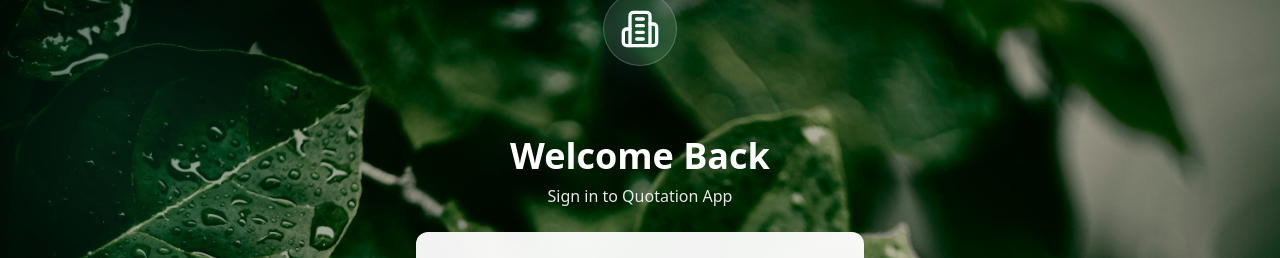
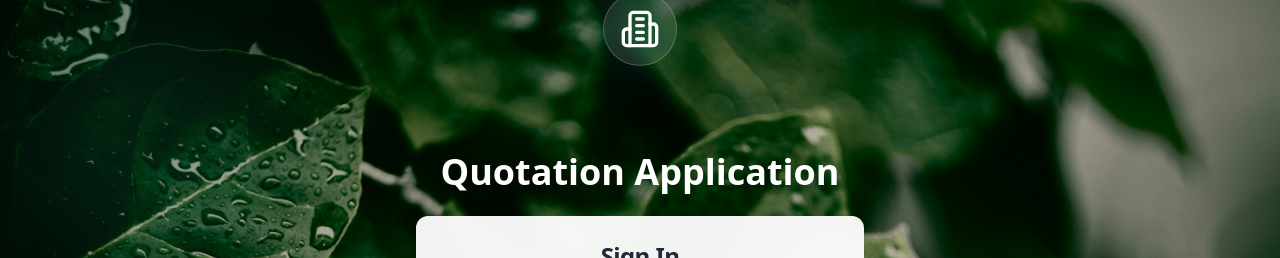
Before and after one commit to Cannalabs/Quotation-App, a React (Vite) app: page /login in a window 1280 px wide. Shown: the top 258 px of the page. Built offline with nearby package versions, Linux system fonts and the light colour scheme; no server answers.

Commit message:
Update login page UI

```diff
--- a/src/pages/Login.jsx
+++ b/src/pages/Login.jsx
@@ -172,11 +172,11 @@ export default function Login() {
         <div className="text-center space-y-4">
           <div className="space-y-2">
             <h2 className="text-3xl sm:text-4xl font-bold text-white drop-shadow-lg">
-              Welcome Back
+              Quotation Application
             </h2>
-            <p className="text-sm sm:text-base text-white/90 font-medium">
+            {/* <p className="text-sm sm:text-base text-white/90 font-medium">
               Sign in to Quotation App
-            </p>
+            </p> */}
           </div>
         </div>
 
```
